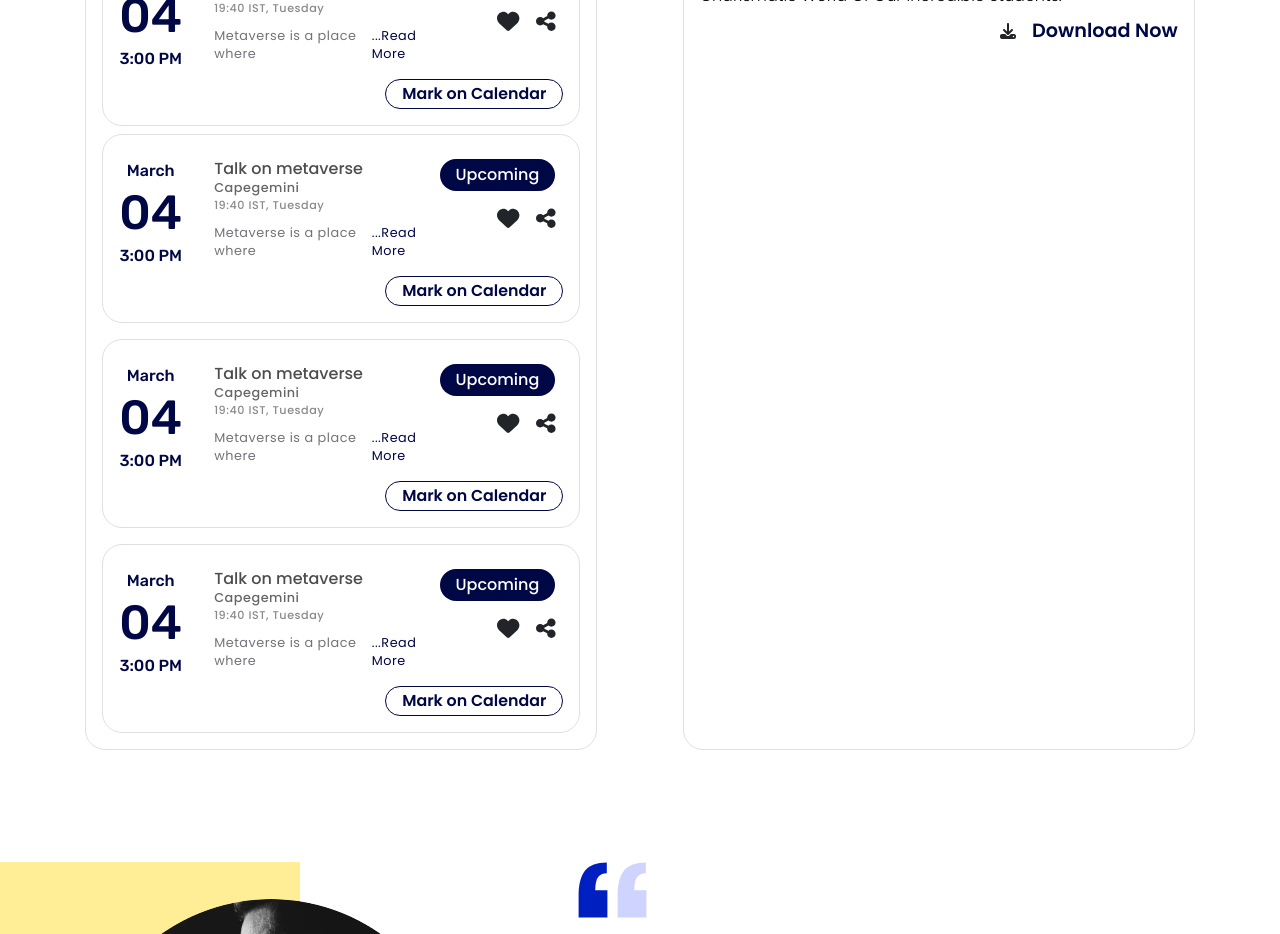
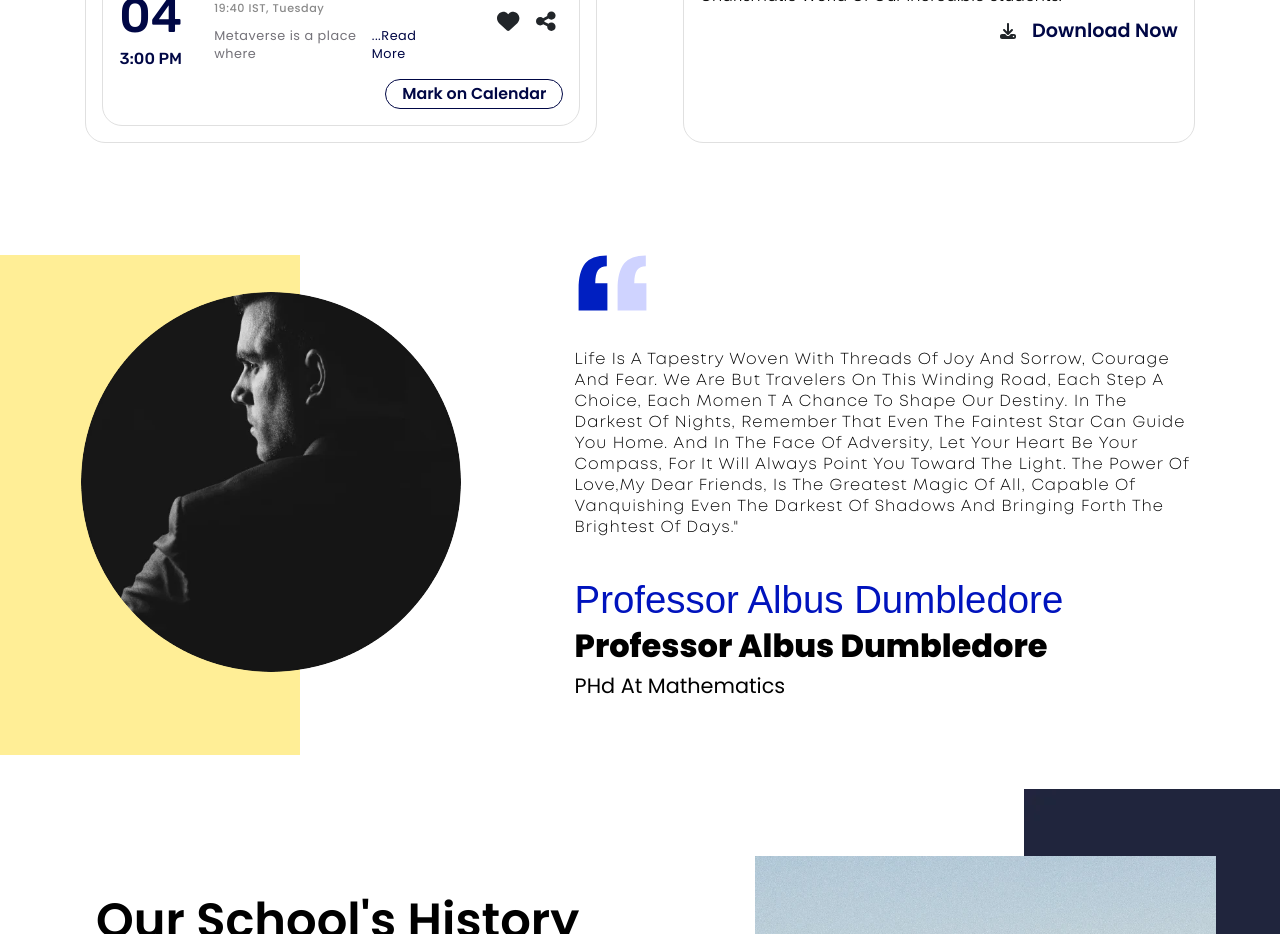
Before and after one commit to Samrat0709/school2, a React (Create React App) app in the folder school2/: page / in a window 1280 px wide. Shown: the part 1220-2154 px from the top of the page. Built offline with nearby package versions, Linux system fonts and the light colour scheme; a web font is replaced by a local one.

Commit message:
Host by vercel

```diff
--- a/school2/src/page/Home.js
+++ b/school2/src/page/Home.js
@@ -8,7 +8,6 @@ import { FontAwesomeIcon } from '@fortawesome/react-fontawesome';
 import Professor from '../components/Professor';
 import AcademicHeights from '../components/AcademicHeights';
 import Numbers from '../components/Numbers';
-import EventsContent from '../components/EventsContent';
 import Talks from '../components/Talks';
 
 
@@ -56,7 +55,7 @@ const Home = () => {
                         </ul>
                         <Outlet />
                     </div>
-                    <EventsContent />
+                    {/* <EventsContent /> */}
                 </div>
                 <div className="box">
                     <div className="head">
```
